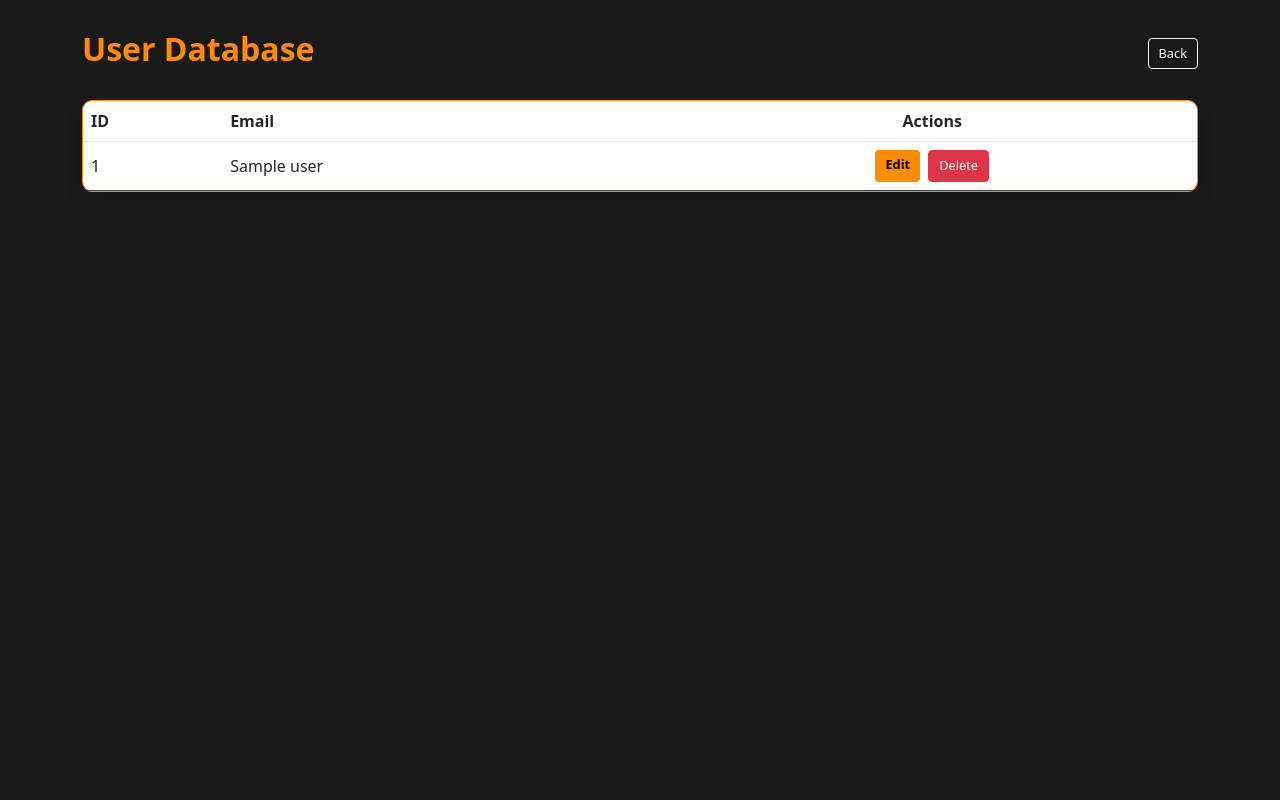
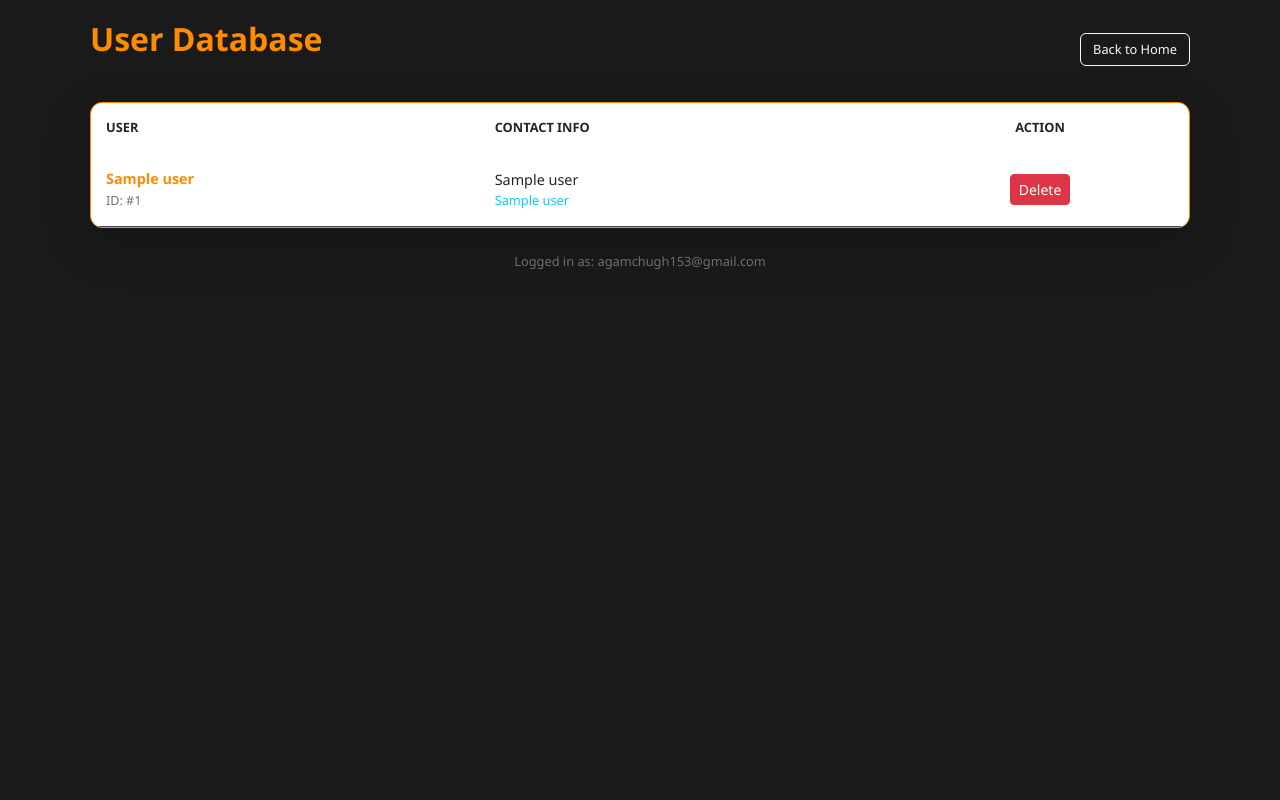
Before and after one commit to agamchugh/agam, a Flask app: template templates/admin.html in a window 1280 px wide. Run offline with Flask 3, Linux system fonts and the light colour scheme; the template is opened without the code that fills it: most values are stand-ins (such as "Sample title", 1, 10 or a date in 2020).

Commit message:
Update admin.html

```diff
--- a/templates/admin.html
+++ b/templates/admin.html
@@ -2,48 +2,81 @@
 <html lang="en">
 <head>
     <meta charset="UTF-8">
-    <meta name="viewport" content="width=device-width, initial-scale=1.0">
+    <meta name="viewport" content="width=device-width, initial-scale=1.0, maximum-scale=1.0, user-scalable=no">
     <meta name="theme-color" content="#1a1a1a">
-    <title>Admin Panel</title>
+    <title>Admin Panel - User Management</title>
     <link href="https://cdn.jsdelivr.net/npm/bootstrap@5.3.0/dist/css/bootstrap.min.css" rel="stylesheet">
     <style>
-        html, body { background-color: #1a1a1a !important; min-height: 100%; margin: 0; color: white; }
-        .container { padding-top: 30px; padding-bottom: 30px; }
-        .card { background-color: #2d2d2d; border: 1px solid #ff8c00; border-radius: 10px; overflow: hidden; }
-        .table { color: white !important; margin-bottom: 0; }
+        html, body {
+            background-color: #1a1a1a !important;
+            min-height: 100%;
+            margin: 0;
+            color: white;
+            font-family: 'Segoe UI', sans-serif;
+        }
+
+        .container { padding: 20px; }
+
+        h2 { color: #ff8c00; font-weight: bold; margin-bottom: 20px; }
+
+        .card {
+            background-color: #2d2d2d;
+            border: 1px solid #ff8c00;
+            border-radius: 12px;
+            overflow: hidden;
+        }
+
+        /* Mobile Responsive Table */
+        .table { color: white !important; margin-bottom: 0; vertical-align: middle; }
         .table thead { background-color: #ff8c00; color: black; }
-        .btn-orange { background-color: #ff8c00 !important; color: black !important; font-weight: bold; border: none; }
-        .btn-sm { padding: 5px 10px; font-size: 0.8rem; }
-        h2 { color: #ff8c00; font-weight: bold; }
+        .table thead th { border: none; padding: 15px; text-transform: uppercase; font-size: 0.8rem; }
+
+        .table tbody tr { border-bottom: 1px solid #444; }
+        .table tbody td { padding: 15px; font-size: 0.9rem; }
+
+        .btn-orange {
+            background-color: #ff8c00 !important;
+            color: black !important;
+            font-weight: bold;
+            border: none;
+            padding: 5px 15px;
+            border-radius: 6px;
+        }
+
+        .btn-outline-light { border-radius: 6px; font-size: 0.8rem; }
+
+        /* Highlighting the Username Column */
+        .user-name { color: #ff8c00; font-weight: bold; }
     </style>
 </head>
 <body>
+
     <div class="container">
         <div class="d-flex justify-content-between align-items-center mb-4">
             <h2>User Database</h2>
-            <a href="/dashboard" class="btn btn-outline-light btn-sm">Back</a>
+            <a href="/dashboard" class="btn btn-outline-light">Back to Home</a>
         </div>
 
-        <div class="card shadow">
+        <div class="card shadow-lg">
             <div class="table-responsive">
-                <table class="table table-hover align-middle">
+                <table class="table table-hover">
                     <thead>
                         <tr>
-                            <th>ID</th>
-                            <th>Email</th>
-                            <th class="text-center">Actions</th>
+                            <th>User</th>
+                            <th>Contact Info</th>
+                            <th class="text-center">Action</th>
                         </tr>
                     </thead>
                     <tbody>
                         {% for user in users %}
-                        <tr style="border-bottom: 1px solid #444;">
-                            <td>{{ user[0] }}</td>
-                            <td>{{ user[1] }}</td>
+                        <tr>
+                            <td>
+                                <div class="user-name">{{ user[1] }}</div> <small class="text-secondary">ID: #{{ user[0] }}</small>
+                            </td>
+                            <td>
+                                <div>{{ user[2] }}</div> <div class="text-info" style="font-size: 0.8rem;">{{ user[3] }}</div> </td>
                             <td class="text-center">
-                                <div class="d-flex gap-2 justify-content-center">
-                                    <a href="/edit/{{ user[0] }}" class="btn btn-orange btn-sm">Edit</a>
-                                    <a href="/delete/{{ user[0] }}" class="btn btn-danger btn-sm">Delete</a>
-                                </div>
+                                <a href="/delete/{{ user[0] }}" class="btn btn-danger btn-sm" onclick="return confirm('Delete this user?')">Delete</a>
                             </td>
                         </tr>
                         {% endfor %}
@@ -51,6 +84,11 @@
                 </table>
             </div>
         </div>
+
+        <p class="text-center mt-4 text-secondary" style="font-size: 0.8rem;">
+            Logged in as: agamchugh153@gmail.com
+        </p>
     </div>
+
 </body>
 </html>
```
